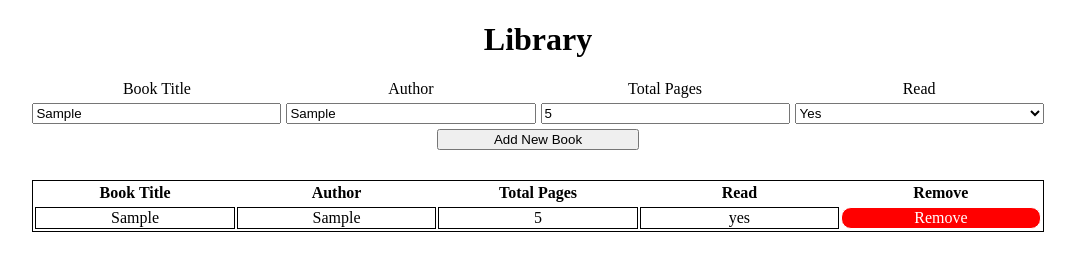
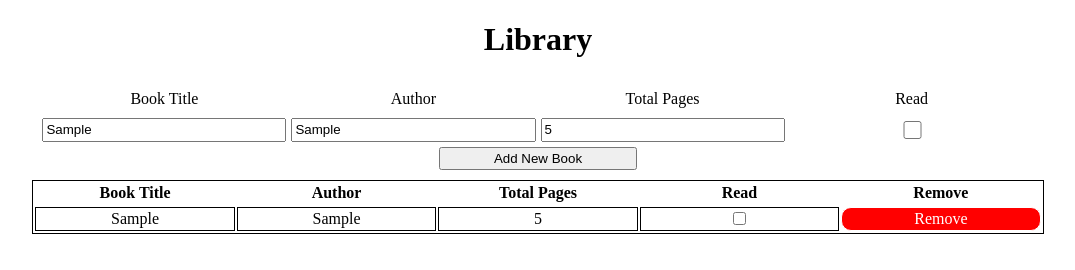
Before and after one commit to Seth52/library, a plain HTML site: page index.html in a window 1280 px wide. Both pictures are taken after typing "Sample", "Sample", "5" into the empty fields and a click on the button "Add New Book". Shown: the whole page, without its empty margins (102-1177 px from the left). Drawn offline with Linux system fonts and the light colour scheme.

Commit message:
checkbox

```diff
--- a/index.html
+++ b/index.html
@@ -25,9 +25,8 @@
 
     <input type="number" id="pages" name="pages">
 
-    <select name="read" id='read'>
-        <option value="yes">Yes</option>
-        <option value="no">No</option>
+    <input type="checkbox" name="read" id='read'>
+
     </select>
     <button type="submit" id="sub">Add New Book</button>
 
--- a/style.css
+++ b/style.css
@@ -9,12 +9,14 @@
 
 
 #bod{
-    display:grid;
+    display:inline-grid;
     grid-template-columns: repeat(4, 1fr);
     grid-template-rows: repeat(2, 1fr) 1fr;
     text-align: center;
+
 gap:5px;
-max-height:10px;
+padding:10px;
+
 
 }
 #bod > button {
@@ -24,6 +26,10 @@ margin-left: 40%;
 margin-right: 40%;
 
 }
+#bod * input{
+    border: 1px solid black;
+}
+
 #myBooks{
     min-height: 100px;
     max-height:100px;
--- a/try.js
+++ b/try.js
@@ -1,12 +1,12 @@
-let myLibrary=[/*[title = 'The Hobbit', author='tolk'],[title='shh', author='me',t='t']*/];
+let myLibrary=[];
 
 
 // filter will remove a specific object from array
-function Book(title,author, pages,read, remove){
+function Book(title,author, pages,read){
     this.title=title
     this.author=author
     this.pages = pages
-    this.read=read
+    this.read= read
 
 }
 
@@ -16,25 +16,24 @@ function up(){
     let title = document.querySelector('#title').value;
     let author = document.querySelector('#author').value;
     let pages = document.querySelector('#pages').value;
-    let readq = document.querySelector('#read');
-    let read = readq.options[readq.selectedIndex].value;
+    let readq = document.querySelector('#read').checked;
+    let read=readq;
 
     //creates object and sends to array
     let book = new Book (title,author,pages,read);
     myLibrary.push(book);
 
 
-    console.log(book)
-    console.log(`${title}, by ${author}, ${pages}, ${read}`);
 
 
-    //test of table
+    //test of table creation
 
     const tbl = document.createElement("table");
     tbl.id='booklog';
     const tblBody = document.createElement('tbody');
     tblBody.id='bodyme';
-    //test 2
+
+    //create display of books in the table
     for(i=0; i < myLibrary.length; i++){
     const row=document.createElement('tr');
     row.setAttribute('id',`${i}book`)
@@ -55,17 +54,32 @@ function up(){
     cell.appendChild(cellText);
     row.appendChild(cell);
 
-     cell = document.createElement('td');
-    cellText = document.createTextNode(myLibrary[i].read);
-    cell.appendChild(cellText);
-    row.appendChild(cell);
+
+    // read
+
+     let reader = document.createElement('td');
+     reader.classList.add('reader');
+    //cellText = document.createTextNode(myLibrary[i].read);
+    cellText=document.createElement('input');
+    cellText.type="checkbox";
+
+
+    function check(){
+      if(myLibrary[i].read == true){
+     cellText.checked =true;
+      }
+    };
+    check();
+    reader.appendChild(cellText);
+    row.appendChild(reader);
+
+
+
 
     let remove = document.createElement('td');
     cellText = document.createTextNode('Remove');
     remove.classList.add('removal');
     remove.setAttribute('id',`${i}remove`)
-
-
 
     remove.appendChild(cellText);
     row.appendChild(remove);
@@ -88,7 +102,7 @@ function up(){
       document.getElementById('bodyme').remove();
       up();
 
-    // remove button
+
 
     }
       else {
@@ -97,6 +111,28 @@ function up(){
       }
     })
 
+
+
+
+
+
+
+
+// working on updating myLibrary array and dom
+const did = document.querySelector('#myBooks');
+did.addEventListener('change',function(e){
+  if(e.target.className =='reader'){
+    console.log('ok');
+  }
+
+});
+
+
+
+
+
+
+    //delete books
     const list= document.querySelector('#testme');
     list.addEventListener('click',function(e){
         if(e.target.className == 'removal'){
@@ -110,9 +146,31 @@ function up(){
                 myLibrary.splice(i,1)
             }
            }
-        }
-    })
+                                            }
+                                             })
+
+ Book.prototype.read = function(){
+
+      }
 
 
     //bubbling allows u to set an event listener at a higher target to
     //not have to be generated per creation
+
+
+    /* protoype function that first allows you to toggle read status on book instance
+
+    function Book(title,author, pages,read, remove){
+    this.title=title
+    this.author=author
+    this.pages = pages
+    this.read= read
+    }
+<select name="read" id='read'>
+        <option value="yes">Yes</option>
+        <option value="no">No</option>
+    </select>
+
+
+
+*/
```
